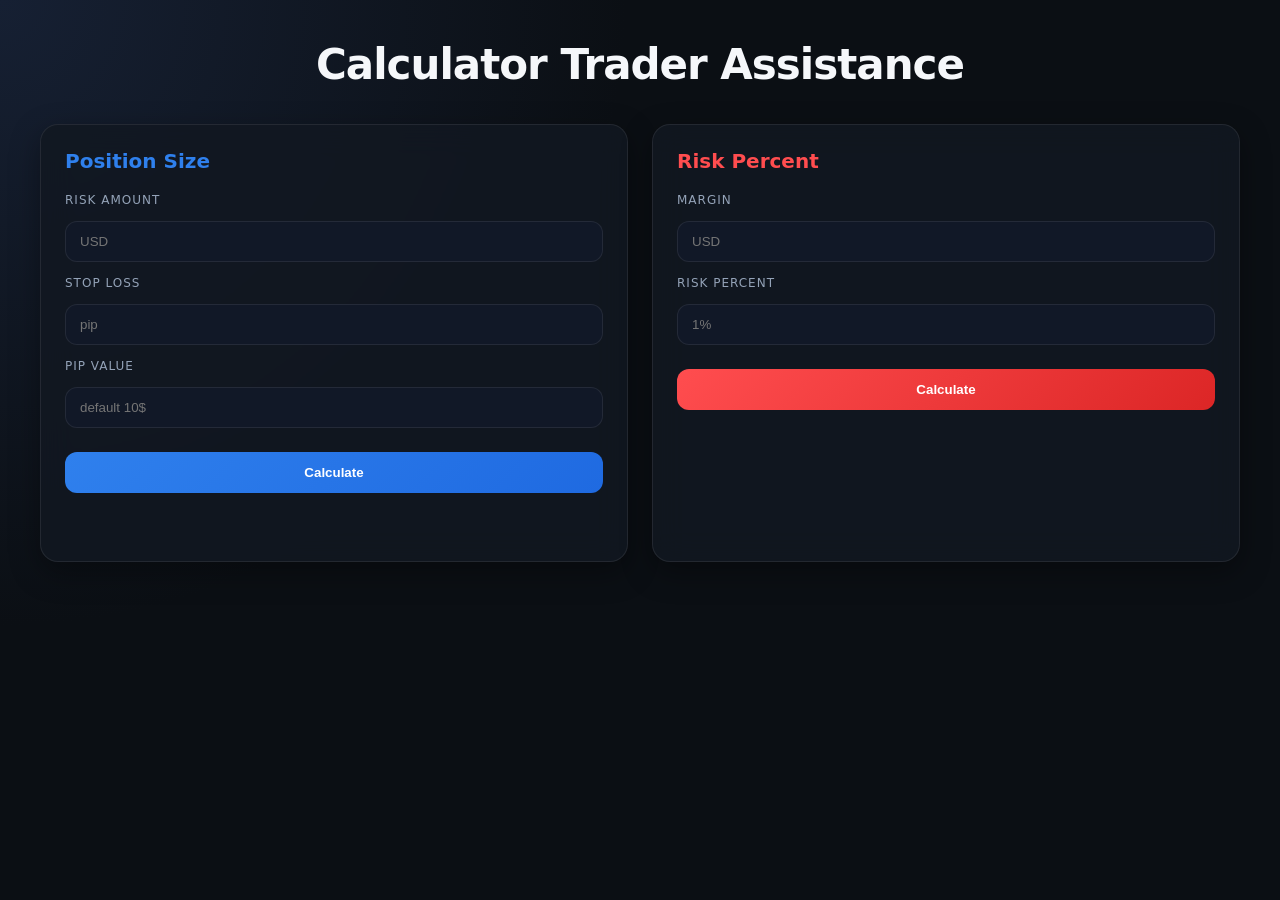
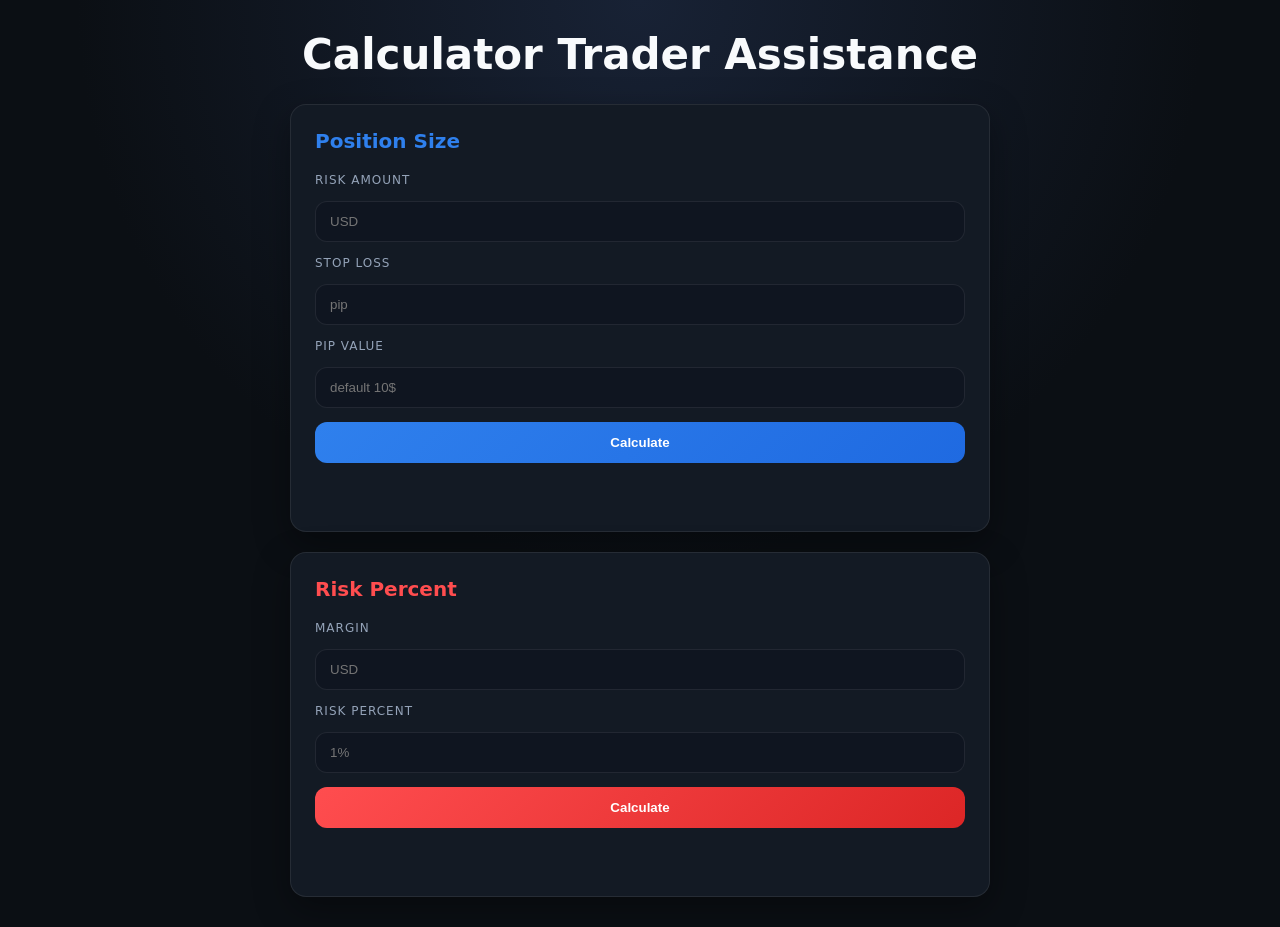

Update style.css

--- a/style.css
+++ b/style.css
@@ -1,23 +1,24 @@
-:root {
+:root{
 
---bg-main: #0b0f14;
---bg-card: rgba(18, 24, 33, .85);
---bg-input: #111827;
+--bg:#0b0f14;
+--card:#131a24;
+--input:#0f1520;
 
---accent: #2f80ed;
---profit: #00c076;
---risk: #ff4d4f;
+--primary:#2f80ed;
+--success:#00c076;
+--danger:#ff4d4f;
 
---text: #f5f7fa;
---muted: #94a3b8;
+--text:#f8fafc;
+--muted:#94a3b8;
 
---border: rgba(255,255,255,.08);
+--border:rgba(255,255,255,.08);
 
---radius: 18px;
---transition: .25s ease;
+--radius:16px;
 
 --shadow:
-0 10px 30px rgba(0,0,0,.35);
+0 12px 35px rgba(0,0,0,.35);
+
+--transition:.25s ease;
 
 }
 
@@ -33,7 +34,7 @@ body{
 
 min-height:100vh;
 
-padding:40px 20px;
+padding:30px 15px;
 
 font-family:
 Inter,
@@ -44,9 +45,9 @@ color:var(--text);
 
 background:
 radial-gradient(
-circle at top left,
-#162033,
-#0b0f14 40%
+circle at top,
+#182235,
+var(--bg) 50%
 );
 
 }
@@ -57,33 +58,28 @@ h1{
 
 text-align:center;
 
-margin-bottom:35px;
+margin-bottom:25px;
 
-font-size:clamp(
-28px,
-4vw,
-42px
-);
+font-size:
+clamp(28px,5vw,42px);
 
 font-weight:800;
 
-letter-spacing:-1px;
-
 }
 
-/* LAYOUT */
+/* CONTAINER */
 
 .container{
 
-max-width:1200px;
+width:min(700px,100%);
 
 margin:auto;
 
 display:flex;
 
-gap:24px;
+flex-direction:column;
 
-align-items:stretch;
+gap:20px;
 
 }
 
@@ -92,11 +88,7 @@ align-items:stretch;
 .size,
 .risk{
 
-flex:1;
-
-background:var(--bg-card);
-
-backdrop-filter:blur(16px);
+background:var(--card);
 
 border:1px solid var(--border);
 
@@ -113,7 +105,8 @@ transition:var(--transition);
 .size:hover,
 .risk:hover{
 
-transform:translateY(-4px);
+transform:
+translateY(-3px);
 
 }
 
@@ -130,11 +123,11 @@ margin-bottom:20px;
 }
 
 .size .title{
-color:var(--accent);
+color:var(--primary);
 }
 
 .risk .title{
-color:var(--risk);
+color:var(--danger);
 }
 
 /* FORM */
@@ -151,15 +144,15 @@ label{
 
 font-size:12px;
 
+color:var(--muted);
+
 text-transform:uppercase;
 
 letter-spacing:1px;
 
-color:var(--muted);
-
 }
 
-/* INPUT */
+/* INPUTS */
 
 input[type="number"]{
 
@@ -171,7 +164,7 @@ border-radius:12px;
 
 border:1px solid var(--border);
 
-background:var(--bg-input);
+background:var(--input);
 
 color:var(--text);
 
@@ -183,7 +176,7 @@ transition:var(--transition);
 
 input[type="number"]:focus{
 
-border-color:var(--accent);
+border-color:var(--primary);
 
 box-shadow:
 0 0 0 3px
@@ -191,7 +184,7 @@ rgba(47,128,237,.15);
 
 }
 
-/* BUTTON */
+/* BUTTONS */
 
 input[type="button"]{
 
@@ -201,13 +194,11 @@ border-radius:12px;
 
 padding:13px;
 
-margin-top:10px;
-
 cursor:pointer;
 
-font-weight:700;
+color:#fff;
 
-color:white;
+font-weight:700;
 
 transition:var(--transition);
 
@@ -237,7 +228,8 @@ linear-gradient(
 
 input[type="button"]:hover{
 
-transform:translateY(-2px);
+transform:
+translateY(-2px);
 
 }
 
@@ -245,9 +237,25 @@ transform:translateY(-2px);
 
 .result{
 
+margin-top:14px;
+
+padding:14px;
+
+border-radius:12px;
+
+background:
+rgba(255,255,255,.03);
+
+border:
+1px solid
+rgba(255,255,255,.05);
+
+line-height:1.8;
+
 opacity:0;
 
-transform:translateY(8px);
+transform:
+translateY(8px);
 
 transition:.3s ease;
 
@@ -257,61 +265,38 @@ transition:.3s ease;
 
 opacity:1;
 
-transform:translateY(0);
-
-}
-
-#sizeResult,
-#profitResult,
-#riskResult{
-
-margin-top:14px;
-
-padding:14px;
-
-border-radius:14px;
-
-background:
-rgba(255,255,255,.04);
-
-border:
-1px solid
-rgba(255,255,255,.05);
-
-font-weight:600;
-
-line-height:1.7;
+transform:
+translateY(0);
 
 }
 
 #sizeResult{
-color:var(--profit);
+color:var(--success);
 }
 
 #profitResult{
-color:var(--accent);
+color:var(--primary);
 }
 
 #riskResult{
-color:var(--risk);
+color:var(--danger);
 }
 
 /* MOBILE */
 
-@media (max-width: 900px) {
+@media(max-width:768px){
 
-  body{
-    padding:20px 10px;
-  }
+body{
+padding:20px 10px;
+}
 
-  .container{
-    flex-direction:column;
-    max-width:100%;
-  }
+.size,
+.risk{
+padding:18px;
+}
 
-  .size,
-  .risk{
-    width:100%;
-  }
+h1{
+font-size:30px;
+}
 
 }
